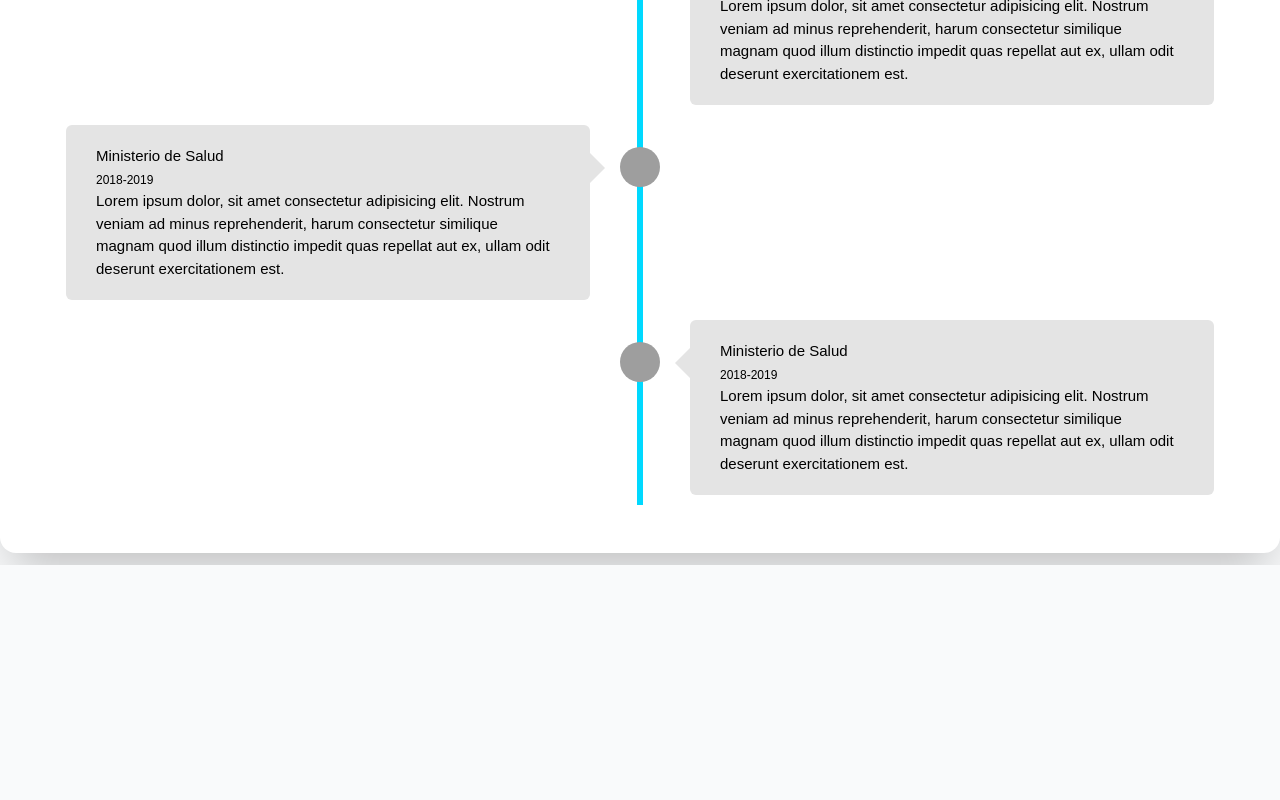
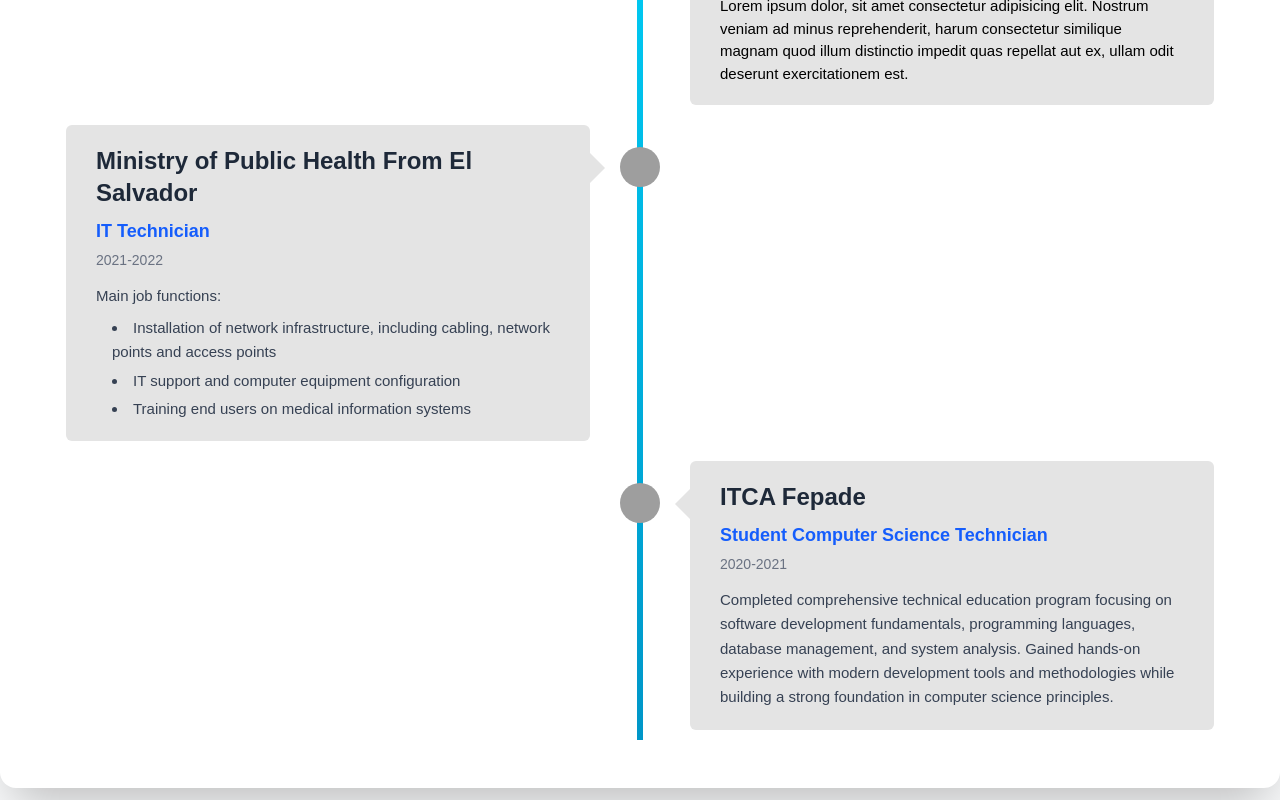
Before and after one commit to AlfaroCalderon/portfolio, a Next.js app: page / in a window 1280 px wide. Shown: the part 1730-2530 px from the top of the page. Before the commit the page ends 2295 px from the top, so only its background shows below. Built offline with nearby package versions, Linux system fonts and the light colour scheme; grey boxes are pictures that could not be loaded.

Commit message:
update Experience component with detailed job descriptions and new styling; enhance Navbar with responsive menu toggle; modify timeline arrow color to gradient

```diff
--- a/src/app/components/Experience/Experience.tsx
+++ b/src/app/components/Experience/Experience.tsx
@@ -31,19 +31,29 @@
                 <div className='container left'>
                     <Image className='container-logo' src={'https://res.cloudinary.com/dxuntrrfo/image/upload/v1762442903/6FRE5kSt_400x400_y8vgpx.jpg'} height={200} width={200} alt="Rodrigo Alfaro" />
                     <div className='text-box'>
-                        <h2>Ministerio de Salud</h2>
-                        <small>2018-2019</small>
-                        <p>Lorem ipsum dolor, sit amet consectetur adipisicing elit. Nostrum veniam ad minus reprehenderit, harum consectetur similique magnam quod illum distinctio impedit quas repellat aut ex, ullam odit deserunt exercitationem est.</p>
+                        <h2 className="text-2xl font-bold text-gray-800 mb-2">Ministry of Public Health From El Salvador</h2>
+                        <h3 className="text-lg font-semibold text-blue-600 mb-1">IT Technician</h3>
+                        <small className="text-sm text-gray-500 font-medium">2021-2022</small>
+                        <div className="mt-3 text-gray-700 leading-relaxed">
+                            <p className="mb-2">Main job functions:</p>
+                            <ul className="list-disc list-inside space-y-1 ml-4">
+                                <li>Installation of network infrastructure, including cabling, network points and access points</li>
+                                <li>IT support and computer equipment configuration</li>
+                                <li>Training end users on medical information systems</li>
+                            </ul>
+                        </div>
+
                     <span className='right-arrow'></span>
                     </div>
                 </div>
 
                 <div className='container right'>
-                    <Image className='container-logo' src={'https://res.cloudinary.com/dxuntrrfo/image/upload/v1762442903/6FRE5kSt_400x400_y8vgpx.jpg'} height={200} width={200} alt="Rodrigo Alfaro" />
+                    <Image className='container-logo' src={'https://res.cloudinary.com/dxuntrrfo/image/upload/v1762442903/6FRE5kSt_400x400_y8vgpx.jpg'} height={200} width={200} alt="Student Computer Science Technician" />
                     <div className='text-box'>
-                        <h2>Ministerio de Salud</h2>
-                        <small>2018-2019</small>
-                        <p>Lorem ipsum dolor, sit amet consectetur adipisicing elit. Nostrum veniam ad minus reprehenderit, harum consectetur similique magnam quod illum distinctio impedit quas repellat aut ex, ullam odit deserunt exercitationem est.</p>
+                        <h2 className="text-2xl font-bold text-gray-800 mb-2">ITCA Fepade</h2>
+                        <h3 className="text-lg font-semibold text-blue-600 mb-1">Student Computer Science Technician</h3>
+                        <small className="text-sm text-gray-500 font-medium">2020-2021</small>
+                        <p className="mt-3 text-gray-700 leading-relaxed">Completed comprehensive technical education program focusing on software development fundamentals, programming languages, database management, and system analysis. Gained hands-on experience with modern development tools and methodologies while building a strong foundation in computer science principles.</p>
                     <span className='left-arrow'></span>
                     </div>
                 </div>
--- a/src/app/components/Navbar/Navbar.tsx
+++ b/src/app/components/Navbar/Navbar.tsx
@@ -1,18 +1,36 @@
 'use client'
-import { MdContactMail } from "react-icons/md";
-import { FaLaptopCode } from "react-icons/fa6";
-import { FaStar } from "react-icons/fa6";
-import { MdOutlineWork } from "react-icons/md";
+import { MdContactMail, MdOutlineWork } from "react-icons/md";
+import { FaLaptopCode, FaStar } from "react-icons/fa6";
+import { GiHamburgerMenu } from "react-icons/gi";
+import { useState } from "react";
 
 
 const Navbar = () => {
+    const [menu, setMenu] = useState(false);
+
+    const toggleMenu = () => {
+        const menuElement = document.getElementById("menu");
+        if(menu){
+            setMenu(false);
+                menuElement!.classList.remove("block");
+                menuElement!.classList.add("hidden");
+        }else{
+            setMenu(true);
+                menuElement!.classList.remove("hidden");
+                menuElement!.classList.add("block");
+        }
+    }
+
     return (
         <>
-        <nav className="bg-gradient-to-r from-white via-blue-50 to-white sticky top-0 sm:flex justify-between items-center z-50 shadow-2xl backdrop-blur-sm border-b border-blue-100 px-8 py-5">
+        <nav className="bg-gradient-to-r from-white via-blue-50 to-white sticky top-0 md:flex justify-between items-center z-50 shadow-2xl backdrop-blur-sm border-b border-blue-100 px-8 py-5 ">
+            <span className="flex space-x-4 items-center">
+            <GiHamburgerMenu  size={30} className="inline-block md:hidden cursor-pointer" onClick={toggleMenu}/>
             <h2 className="text-transparent bg-clip-text bg-gradient-to-r from-blue-600 to-purple-600 font-bold text-3xl cursor-pointer hover:scale-105 duration-300">
             Rodrigo Alfaro
             </h2>
-            <ul className="block sm:flex text-gray-700 font-semibold sm:space-x-8">
+            </span>
+            <ul id="menu" className="hidden md:flex text-gray-700 font-semibold md:space-x-8">
             <li className="flex gap-3 items-center hover:text-blue-600 hover:bg-blue-50 px-4 py-2 rounded-lg transition-all duration-300 ease-in-out cursor-pointer hover:scale-105 hover:shadow-md">
                 <FaLaptopCode size={22} className="text-blue-500" />
                 <span>Projects</span>
--- a/src/app/globals.css
+++ b/src/app/globals.css
@@ -56,7 +56,7 @@
   height: 100%;
   width: 6px;
   margin-left: -3px;
-  background: rgb(0, 217, 255);
+  background: linear-gradient(180deg, rgb(0, 217, 255), rgb(0, 150, 200));
   z-index: 1;
 }
 .right-arrow{
```
